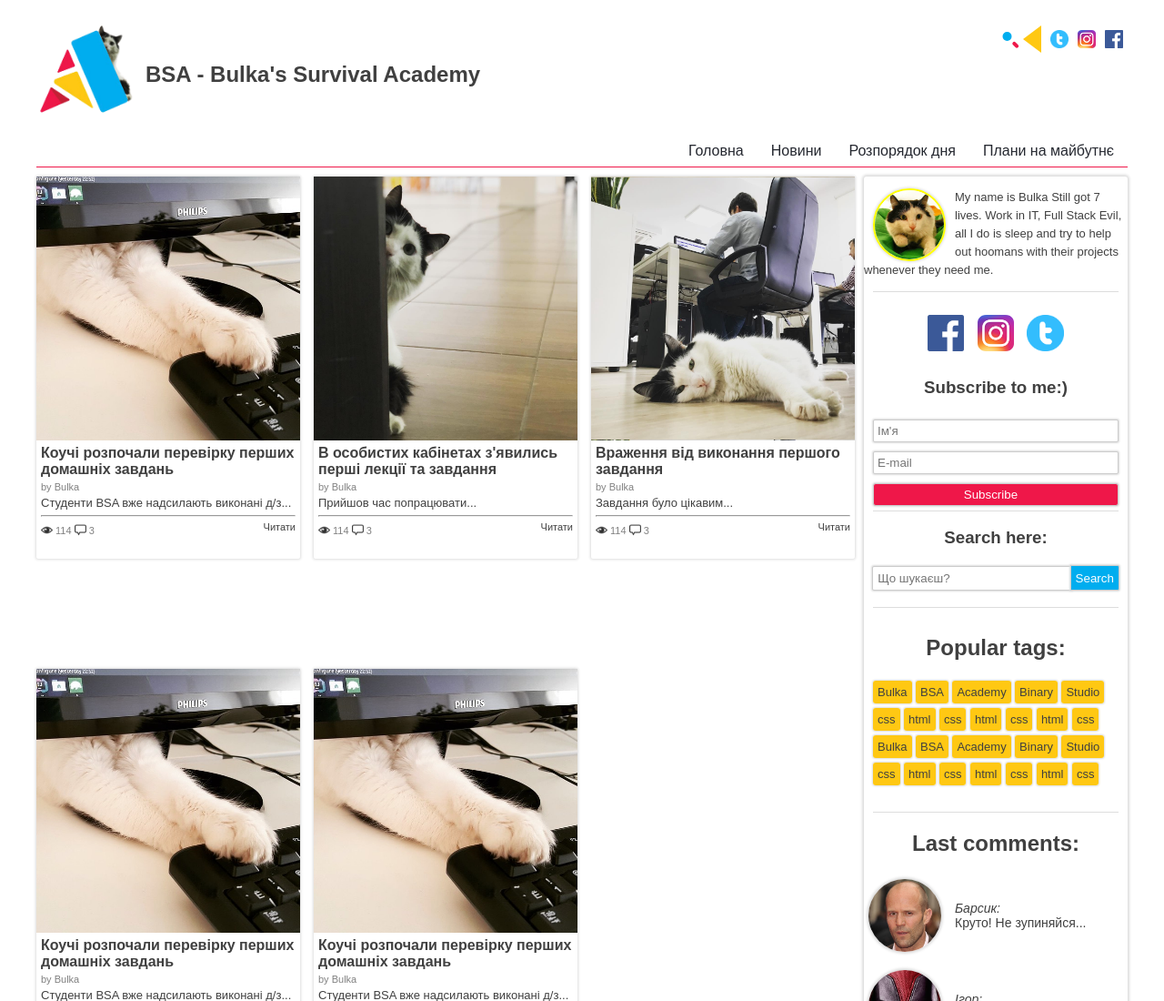
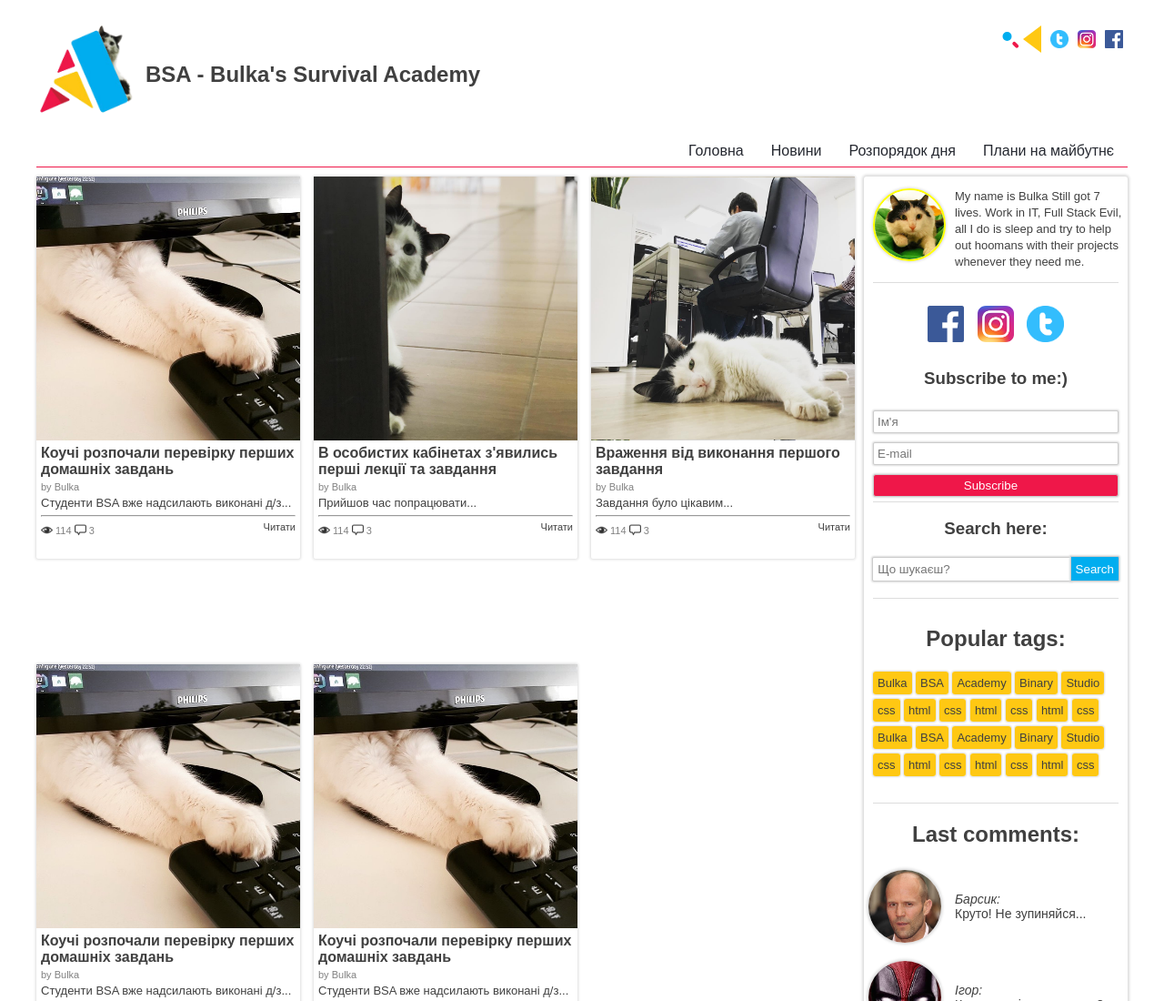
Before and after one commit to igorjv123/task-1, a plain HTML site: page index.html in a window 1280 px wide. Shown: the top 1100 px of the page at 91% size. Drawn offline with Linux system fonts and the light colour scheme.

Commit message:
Update aside.css

```diff
--- a/aside.css
+++ b/aside.css
@@ -5,7 +5,7 @@
     border-radius:3px;
 }
 .aside-author{
-    line-height:20px;
+    line-height:18px;
     font-size: 13px;
     color:  #404040;
 
```
